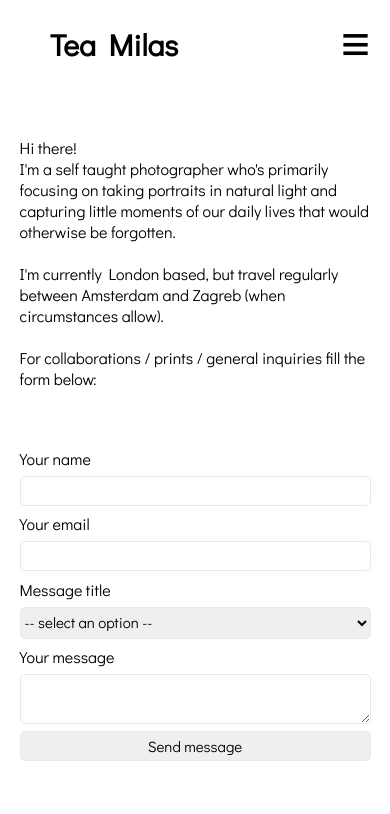
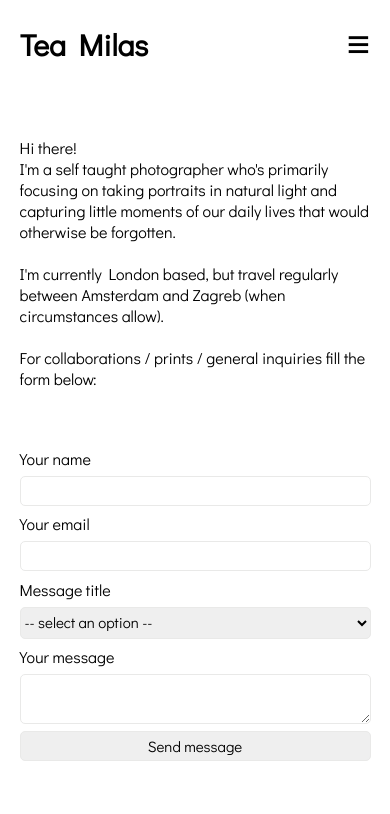
Before and after one commit to tea-milas/photography-portfolio, a React (Create React App) app: page /Contact in a window 390 px wide. Shown: the top 814 px of the page. Built offline with nearby package versions, Linux system fonts and the light colour scheme.

Commit message:
navigation sticky

```diff
--- a/src/components/Navigation/Navigation.module.scss
+++ b/src/components/Navigation/Navigation.module.scss
@@ -1,7 +1,10 @@
 nav {
-    position: relative;
+  position: sticky;
+  top: 0;
+  z-index: 20;
+  background-color: white;
   width: 100%;
-    background-color: transparent;
+  //   background-color: transparent;
   display: flex;
   justify-content: space-between;
   align-items: center;
@@ -26,7 +29,8 @@ nav {
     justify-content: space-evenly;
     margin-right: 50px;
 
-        li, a {
+    li,
+    a {
       color: black;
       text-decoration: none;
       list-style: none;
@@ -45,18 +49,19 @@ nav {
     margin-right: 50px;
     border: 0;
     background-color: transparent;
+  }
 
+  .hamburger {
+    padding-right: 0;
+    font-size: 50px;
+    margin-right: 20px;
   }
 }
 
-@media only screen
-  and (min-device-width: 300px)
-  and (max-device-width: 812px)
-  and (-webkit-min-device-pixel-ratio: 2){
-
+@media only screen and (max-device-width: 812px) {
   nav {
-        z-index: 2;
-        position: static;
+    z-index: 21;
+    position: sticky;
     top: 0;
     left: 0;
     right: 0;
@@ -66,7 +71,8 @@ nav {
     }
 
     .hamburger {
-            font-size: 35px;
+      padding-right: 0;
+      font-size: 40px;
       margin-right: 20px;
     }
 
@@ -78,7 +84,7 @@ nav {
       height: 100vh;
       width: 100%;
       background-color: black;
-            margin:0;
+      margin: 0;
 
       display: flex;
       justify-content: center;
@@ -86,10 +92,10 @@ nav {
 
       .close {
         font-size: 26px;
-                position: absolute ;
+        position: absolute;
         top: 25px;
         right: 0;
-                color:white;
+        color: white;
         margin-right: 26px;
       }
 
@@ -99,40 +105,37 @@ nav {
         margin: 0;
         padding: 0;
 
-                li,a {
+        li,
+        a {
           margin: 1em 0;
           color: white;
           font-size: 30px;
 
-                    &:hover, &:active {
+          &:hover,
+          &:active {
             text-decoration: underline;
-                        color:white;
+            color: white;
+          }
         }
       }
     }
   }
 }
 
-}
+// // SAFARI
+// @media screen and (-webkit-min-device-pixel-ratio: 0) and (-webkit-max-device-pixel-ratio: 2) {
+//   nav {
+//     .hamburger {
+//     }
 
-// SAFARI
-@media screen and (-webkit-min-device-pixel-ratio:0)
-and (-webkit-max-device-pixel-ratio:2) {
-    nav {
-        .hamburger {
-            padding-right: 0;
-            font-size: 50px;
-            margin-right: 20px;
-        }
-
-        .mobile_menu {
-            .close {
-                font-size: 26px;
-                position: absolute ;
-                top: 25px;
-                right: 0;
-                margin-right: 0px;
-            }
-        }
-    }
-}
+//     .mobile_menu {
+//       .close {
+//         font-size: 26px;
+//         position: absolute;
+//         top: 25px;
+//         right: 0;
+//         margin-right: 0px;
+//       }
+//     }
+//   }
+// }
--- a/src/components/Section/Section.module.scss
+++ b/src/components/Section/Section.module.scss
@@ -1,4 +1,5 @@
 .section {
+  width: 100%;
   position: relative;
   min-height: 75vh;
   display: flex;
@@ -8,6 +9,7 @@
   text-align: center;
 
   h1 {
+    z-index: 20;
     margin-bottom: 2em;
   }
 
@@ -21,8 +23,8 @@
 
     img {
       width: auto;
-      height: 600px;
-      margin: 0.5em;
+      height: 550px;
+      margin: 1em 0.5em;
     }
   }
 
@@ -41,6 +43,12 @@
 
   .home_btn {
     left: 0;
+    text-align: left;
+  }
+
+  .next_btn {
+    right: 0;
+    text-align: right;
   }
 }
 
@@ -51,14 +59,10 @@
     }
 
     .images {
-      margin-bottom: 110px;
-      width: 90%;
-      display: flex;
-      flex-wrap: wrap;
-      justify-content: space-evenly;
-
+      margin-bottom: 6em;
       img {
-        max-width: 100%;
+        align-self: flex-start;
+        width: 100%;
         height: auto;
       }
     }
@@ -66,46 +70,8 @@
     button {
       right: 0;
       padding: 0;
-      margin: 50px 20px;
+      margin: 50px 22px;
       font-size: 18px;
     }
   }
 }
-
-// SAFARI
-@media screen and (-webkit-min-device-pixel-ratio: 2) and (min-device-width: 300px) and (max-device-width: 812px) {
-  .section {
-    width: 100%;
-
-    .images {
-      width: 320px;
-      display: flex;
-      flex-wrap: wrap;
-      margin-bottom: 6em;
-
-      img {
-        align-self: flex-start;
-        width: 100%;
-      }
-    }
-
-    button {
-      position: absolute;
-      bottom: 0;
-      padding: 0;
-      margin: 50px 22px;
-      font-size: 14px;
-      width: 50%;
-    }
-
-    .next_btn {
-      right: 0;
-      text-align: right;
-    }
-
-    .home_btn {
-      left: 0;
-      text-align: left;
-    }
-  }
-}
```
Lines whose indentation alone changed are shown as unchanged.
